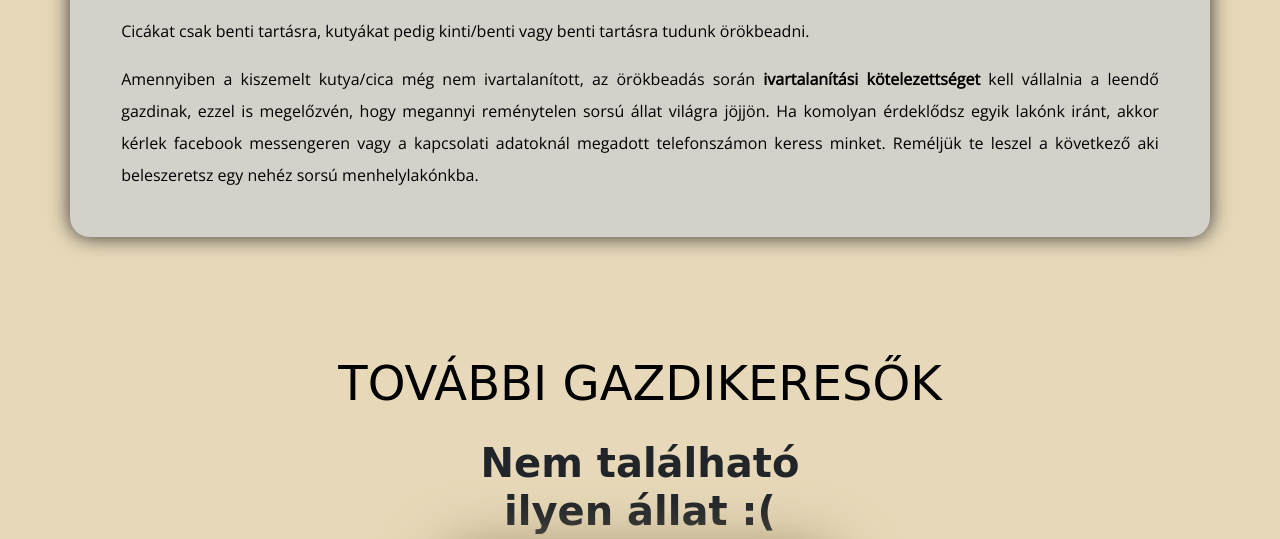
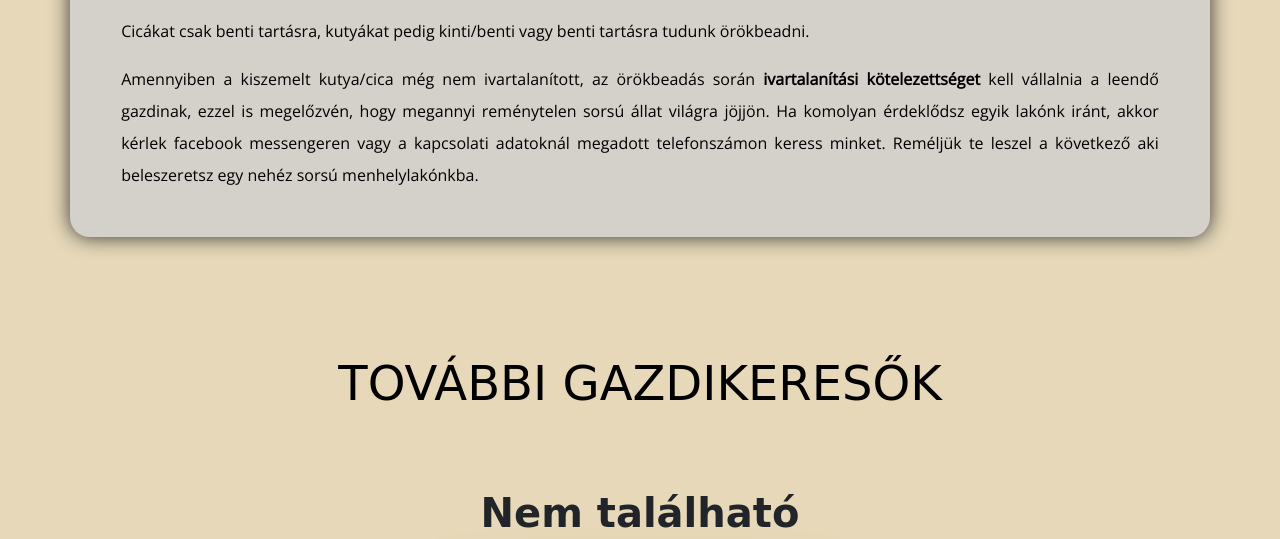
Before and after one commit to nagada88/menhely, a Django app: template app_menhely/templates/allat.html in a window 1280 px wide. Shown: the part 1533-2072 px from the top of the page. Run offline with Django 3.2, Linux system fonts and the light colour scheme; the template is opened without the code that fills it, so the values that code supplies are empty; some web fonts are replaced.

Commit message:
allat oldalon bugfix

```diff
--- a/app_menhely/templates/allat.html
+++ b/app_menhely/templates/allat.html
@@ -104,6 +104,7 @@
     </div>
 </div>
 
+<div class="container-fluid"><div class="row spacer-tovabbi"></div></div>
 <div class="container-fluid">
     {% for allat in page_obj %}
     {% if forloop.counter0|divisibleby:4 %}
```
